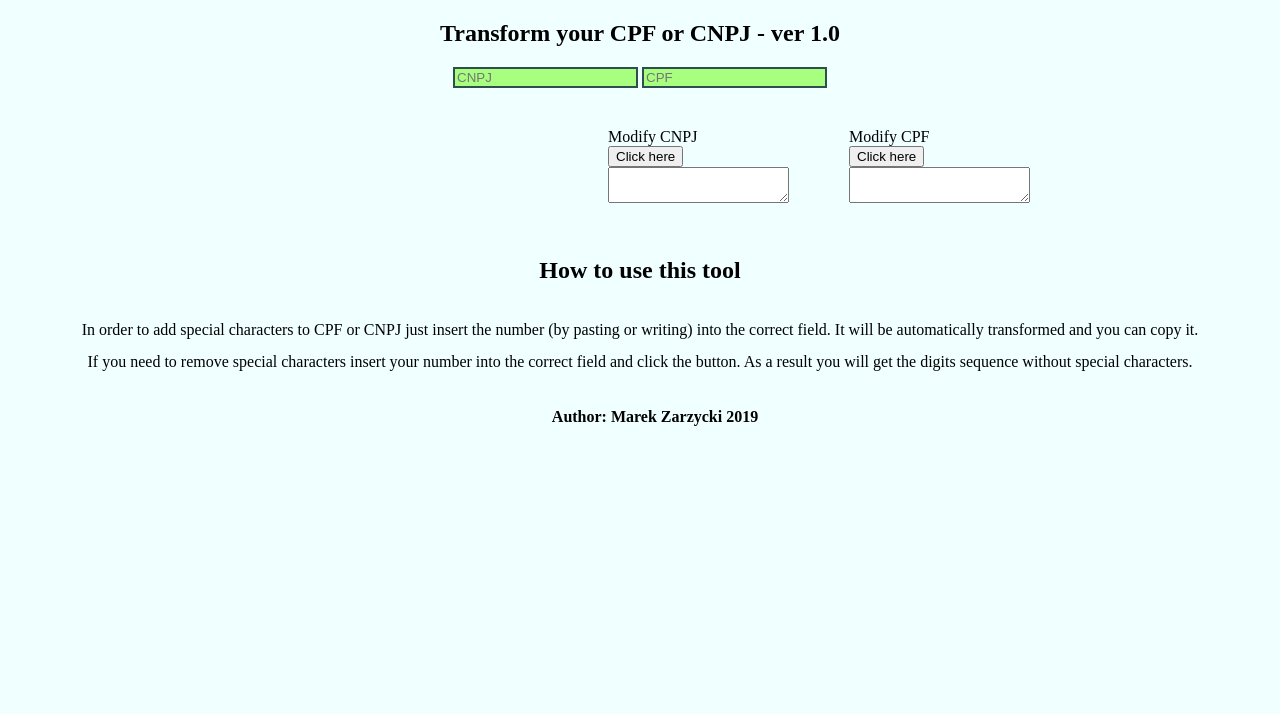
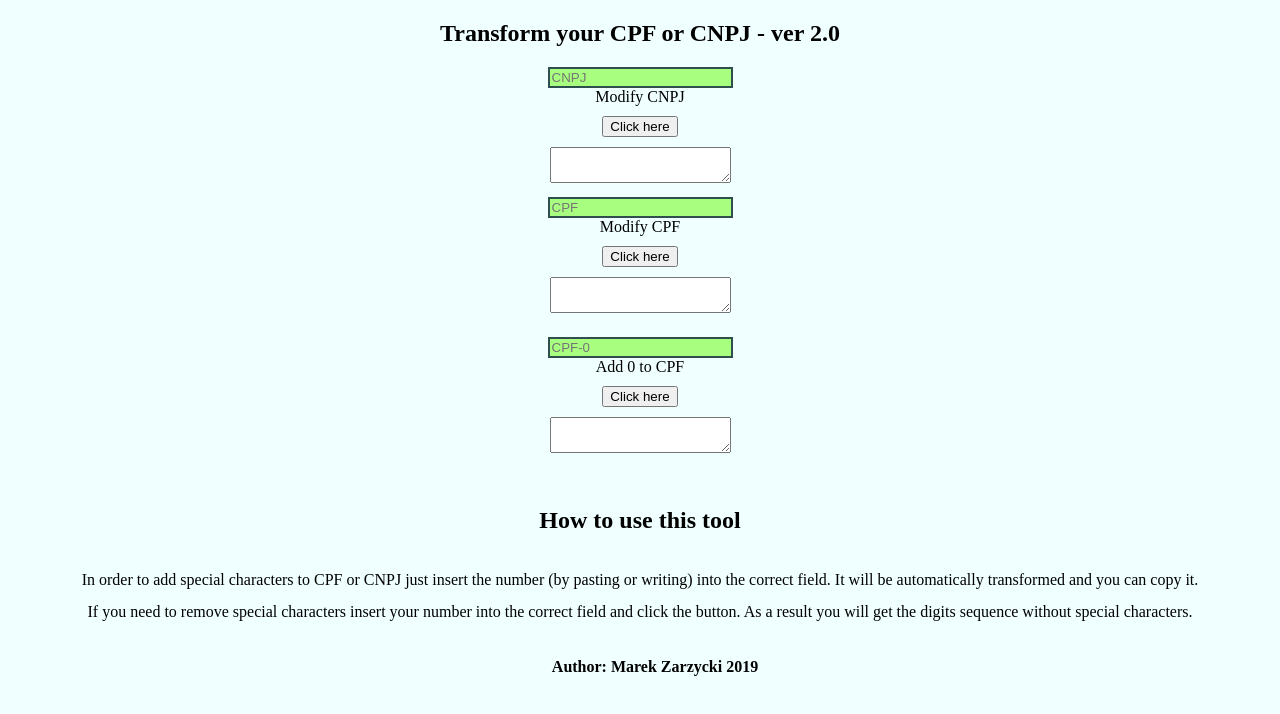
Before and after one commit to mazarzycki/CPFandCNPJconverter, a plain HTML site: page index.html in a window 1280 px wide. Drawn offline with nearby package versions, Linux system fonts and the light colour scheme.

Commit message:
file renamed

```diff
--- a/CpfAndCnpjConverter.html
+++ b/index.html
@@ -5,7 +5,7 @@
   <meta charset="UTF-8">
   <meta name="viewport" content="width=device-width, initial-scale=1.0">
   <meta http-equiv="X-UA-Compatible" content="ie=edge">
-  <title>CPF and CNPJ converter - ver 1.0</title>
+  <title>CPF and CNPJ converter - ver 2.0</title>
   <style>
     body {
       background-color: azure;
@@ -17,23 +17,13 @@
 
     .forms {
       text-align: center;
+    }
+    .forms div {
       padding-bottom: 10px;
     }
-
-    .buttons {
-      display: flex;
+   .btn {
+     margin: 10px ;
    }
-
-    .button-cnpj {
-      padding: 10px;
-      margin: 20px 20px 20px 590px;
-    }
-
-    .button-cpf {
-      padding: 10px;
-      margin: 20px;
-    }
-
     input {
       background-color: rgb(168, 255, 127);
       border: 2px solid darkslategray;
@@ -56,23 +46,33 @@
   <script src="https://ajax.googleapis.com/ajax/libs/jquery/2.1.1/jquery.min.js"></script>
   <script src="https://cdnjs.cloudflare.com/ajax/libs/jquery.mask/1.14.15/jquery.mask.min.js"></script>
 
-  <h2>Transform your CPF or CNPJ - ver 1.0</h2>
+  <h2>Transform your CPF or CNPJ - ver 2.0</h2>
   <div class="forms">
-
+    <div class="form1">
       <input class="cnpj" id="cnpj" placeholder="CNPJ">
-    <input class="cpf" id="cpf" placeholder="CPF">
-  </div>
-  <div class="buttons">
       <div class="button-cnpj">
         Modify CNPJ <br>
-      <button type="" id="button1">Click here</button> <br>
+        <button type="" id="button1" class="btn">Click here</button> <br>
         <textarea id="cnpj-result"></textarea>
       </div>
 
+      <div class="form2">
+        <input class="cpf" id="cpf" placeholder="CPF">
         <div class="button-cpf">
           Modify CPF <br>
-      <button type="" id="button2">Click here</button> <br>
+          <button type="" id="button2" class="btn">Click here</button> <br>
           <textarea id="cpf-result"></textarea>
+        </div>
+      </div>
+
+      <div class="form3">
+        <input class="cpf0" id="cpf0" placeholder="CPF-0">
+        <div class="button-cpf0">
+          Add 0 to CPF <br>
+          <button type="" id="button3" class="btn">Click here</button> <br>
+          <textarea id="cpf0-result"></textarea>
+        </div>
+      </div>
     </div>
   </div>
 
@@ -83,14 +83,13 @@
     field. It will be automatically transformed and you can copy it. <br>
     If you need to remove special characters insert your number into the correct field and click the button. As a result
     you will get the digits sequence without special characters.
-
-
   </p>
 
   <script>
     $(document).ready(function () {
       $('.cpf').mask('000.000.000-00', { reverse: true });
       $('.cnpj').mask('00.000.000/0000-00', { reverse: true });
+      $('.cpf0').mask('00.000.000-00');
 
 
 
@@ -118,6 +117,18 @@
 
         document.getElementById("cpf-result").innerText = cpf2;
       })
+
+      $("#button3").on("click", function (e) {
+        e.preventDefault(e);
+
+        var cpf = $("#cpf0").val();
+        var cpf2 = cpf.replace('.', '');
+        var cpf2 = cpf2.replace('.', '');
+
+        var cpf2 = cpf2.replace('-', '');
+
+        document.getElementById("cpf0-result").innerText = "0"+cpf2;
+      })
     });
   </script>
 </body>
```
Lines whose indentation alone changed are shown as unchanged.
